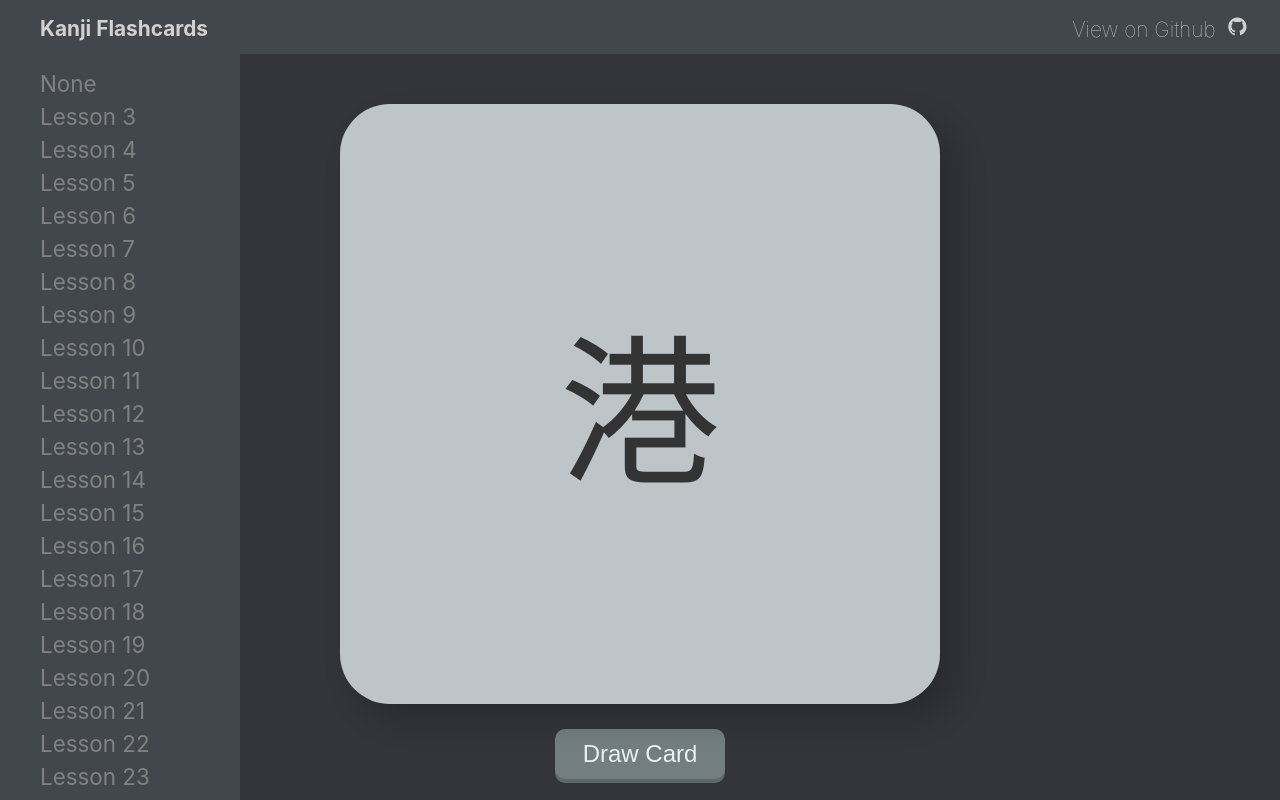
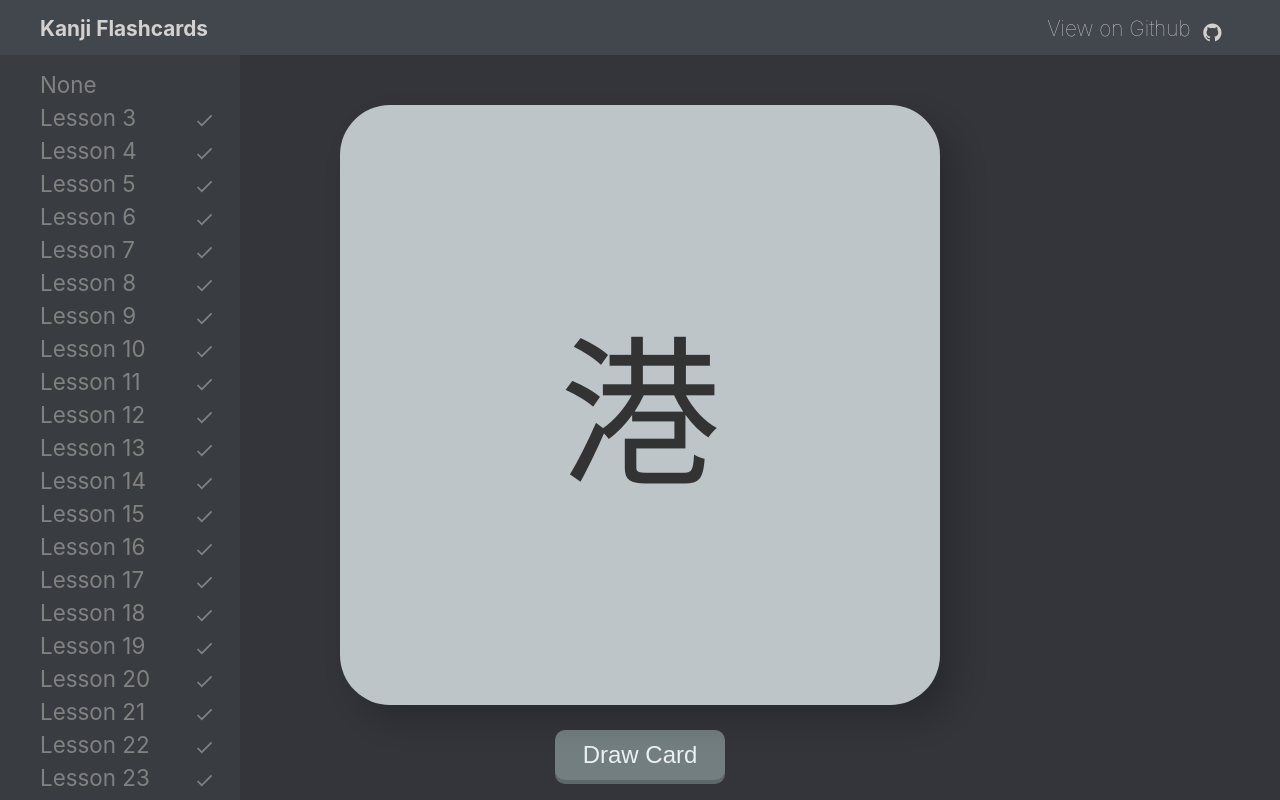
Before and after one commit to FlyLikeAPenguin/Genki-Flashcards, a React (Create React App) app: page / in a window 1280 px wide. Built offline with nearby package versions, Linux system fonts and the light colour scheme.

Commit message:
Added ability to set which lessons to include cards from.

```diff
--- a/src/App.js
+++ b/src/App.js
@@ -9,40 +9,44 @@ import Header from "./Header/Header";
 const lessonNumbers = Array.from(new Set(cards.map((x) => x.Lesson))).sort(
   (a, b) => a - b
 );
-const lessons = lessonNumbers.map((n) => ({
-  number: n,
-  active: true,
-  cards: cards.filter((k) => k.Lesson === n),
-}));
 
 class App extends Component {
   constructor(props) {
     super(props);
     this.updateCard = this.updateCard.bind(this);
+    this.toggleAllLessons = this.toggleAllLessons.bind(this);
 
     this.state = {
       currentCard: {},
+
+      lessons: lessonNumbers.map((n) => ({
+        number: n,
+        active: true,
+        cards: cards.filter((k) => k.Lesson === n),
+      })),
     };
   }
 
-  activeLessons() {
-    return lessons.filter((x) => x.active);
+  toggleAllLessons() {
+    // If we currently have no active lessons, make them all active.
+    const active = this.activeLessons().length === 0;
+    this.state.lessons.forEach((x) => (x.active = active));
+    this.updateCard();
   }
 
-  componentDidMount() {
-    this.setState({
-      currentCard: this.getRandomCard(),
-    });
+  activeLessons() {
+    return this.state.lessons.filter((x) => x.active);
   }
 
   getRandomCard() {
-    var currentCards = lessons
+    var currentCards = this.state.lessons
       .filter((l) => l.active === true)
       .map((x) => x.cards)
       .flat();
+
     var randomIndex = Math.floor(Math.random() * currentCards.length);
     var card = currentCards[randomIndex];
-    if (card === this.state.currentCard) {
+    if (card === this.state.currentCard && card != null) {
       this.getRandomCard();
     }
 
@@ -55,16 +59,26 @@ class App extends Component {
     });
   }
 
+  componentDidMount() {
+    this.setState({
+      currentCard: this.getRandomCard(),
+    });
+  }
+
   render() {
     return (
       <div className="App">
         <Header />
-        <LessonSideBar activeLessons={this.activeLessons()} lessons={lessons} />
+        <LessonSideBar
+          activeLessons={this.activeLessons()}
+          lessons={this.state.lessons}
+          toggleAllLessons={this.toggleAllLessons}
+        />
         <div className="cardRow">
           <Card
-            Kanji={this.state.currentCard.Kanji}
-            Definition={this.state.currentCard.Definition}
-            Reading={this.state.currentCard.Reading}
+            Kanji={this.state.currentCard?.Kanji}
+            Definition={this.state.currentCard?.Definition}
+            Reading={this.state.currentCard?.Reading}
           />
         </div>
         <div className="buttonRow">
--- /dev/null
+++ b/src/LessonSideBar/Lesson/Lesson.css
@@ -0,0 +1,16 @@
+.lesson-list-item {
+  text-decoration: none;
+  font-size: 1.4rem;
+  color: #818181;
+  text-align: left;
+  padding-top: 6px;
+  user-select: none;
+}
+
+.icon {
+  vertical-align: bottom;
+  font-size: 1.4rem;
+  float: right;
+  padding-right: 25px;
+  padding-top: 6px;
+}
--- /dev/null
+++ b/src/LessonSideBar/Lesson/Lesson.jsx
@@ -0,0 +1,35 @@
+import React, { Component } from "react";
+import "./Lesson.css";
+import { MdDone, MdClear } from "react-icons/md";
+
+class Lesson extends Component {
+  constructor(props) {
+    super(props);
+    this.toggleClass = this.toggleClass.bind(this);
+
+    this.state = {
+      lesson: props.lesson,
+    };
+  }
+
+  toggleClass() {
+    const currentLesson = this.state.lesson;
+    currentLesson.active = !currentLesson.active;
+    this.setState({ lesson: currentLesson });
+  }
+
+  render() {
+    return (
+      <li className="lesson-list-item" onClick={this.toggleClass}>
+        Lesson {this.props.lesson.number}
+        {this.state.lesson.active ? (
+          <MdDone className="icon" />
+        ) : (
+          <MdClear className="icon" />
+        )}
+      </li>
+    );
+  }
+}
+
+export default Lesson;
--- a/src/LessonSideBar/LessonSideBar.css
+++ b/src/LessonSideBar/LessonSideBar.css
@@ -5,16 +5,8 @@
   overflow-x: hidden;
   padding-top: 10px;
   list-style-type: none;
-  background-color: rgb(66, 71, 77);
+  background-color: rgb(57, 61, 66);
   margin-top: auto;
-}
-
-.lesson-list-item {
-  text-decoration: none;
-  font-size: 1.4rem;
-  color: #818181;
-  text-align: left;
-  padding-top: 6px;
 }
 
 .side-lessons::-webkit-scrollbar {
--- a/src/LessonSideBar/LessonSideBar.jsx
+++ b/src/LessonSideBar/LessonSideBar.jsx
@@ -1,17 +1,32 @@
-import React from "react";
+import React, { Component } from "react";
 import "./LessonSideBar.css";
+import Lesson from "./Lesson/Lesson";
 
-const LessonSideBar = (props) => (
+class LessonSideBar extends Component {
+  constructor(props) {
+    super(props);
+
+    this.state = {
+      lessons: props.lessons,
+    };
+  }
+
+  render() {
+    return (
       <div>
-    <ul class="side-lessons">
-      <li className="lesson-list-item">
-        {props.activeLessons.length === 0 ? "All" : "None"}
+        <ul className="side-lessons">
+          <li
+            className="lesson-list-item"
+            onClick={this.props.toggleAllLessons}>
+            {this.props.activeLessons.length === 0 ? "All" : "None"}
           </li>
-      {props.lessons.map((lesson) => (
-        <li className="lesson-list-item">Lesson {lesson.number}</li>
+          {this.state.lessons.map((lesson) => (
+            <Lesson key={lesson.number} lesson={lesson} />
           ))}
         </ul>
       </div>
     );
+  }
+}
 
 export default LessonSideBar;
```
Lines whose indentation alone changed are shown as unchanged.
